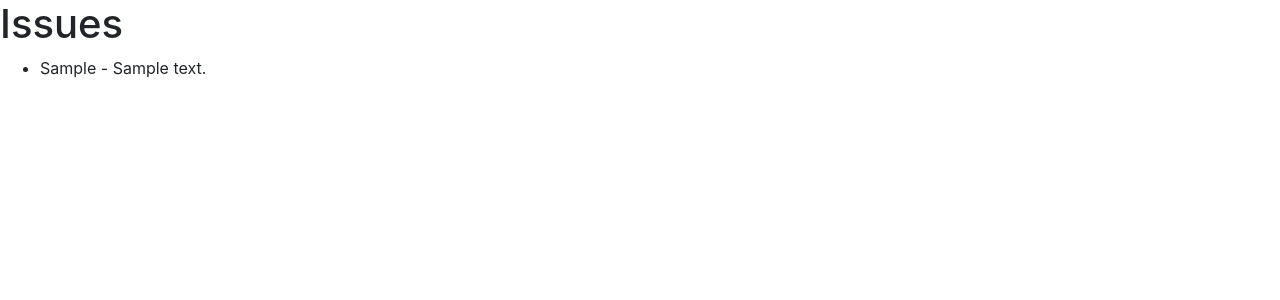
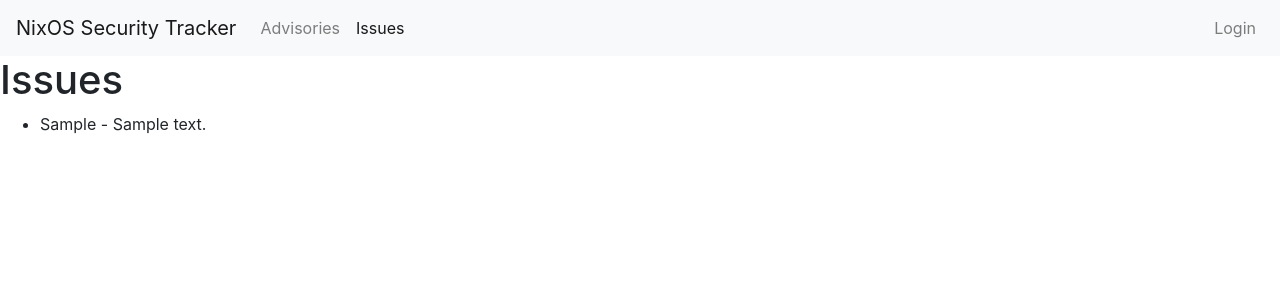
Before and after one commit to andir/nixos-security-tracker, a Django app: page /issues/ in a window 1280 px wide. Shown: the top 300 px of the page. Run offline with Django 3.2, Linux system fonts and the light colour scheme; tables that the repository leaves empty hold one stand-in row (values such as "Sample post"); some libraries are stand-ins or nearby versions.

Commit message:
view: add simple navigation
Adds a template tag to determine whether a certain view is active.

```diff
--- a/tracker/templates/base.html
+++ b/tracker/templates/base.html
@@ -1,4 +1,4 @@
-<!DOCTYPE html>
+{% load nav %}<!DOCTYPE html>
 <html>
 <head>
 <meta charset="UTF-8">
@@ -9,6 +9,32 @@
 <body>
 
 {% bootstrap_messages %}
+
+<nav class="navbar navbar-expand-lg navbar-light bg-light">
+    <a class="navbar-brand" href="/">NixOS Security Tracker</a>
+
+    <ul class="navbar-nav">
+        <li class="nav-item{% active "advisories" %}">
+            <a class="nav-link" href="{% url "advisories" %}">Advisories</a>
+        </li>
+        <li class="nav-item{% active "issues" %}">
+            <a class="nav-link" href="{% url "issues" %}">Issues</a>
+        </li>
+    </ul>
+
+    <ul class="navbar-nav ml-auto">
+        {% if is_authenticated %}
+        <li class="nav-item">
+            <a class="nav-link{% active "logout" %}" href="{% url "auth:logout" %}">Logout</a>
+        </li>
+        {% else %}
+        <li class="nav-item">
+            <a class="nav-link{% active "login" %}" href="{% url "auth:login" %}">Login</a>
+        </li>
+        {% endif %}
+    </ul>
+</nav>
+
 {% block "content" %}
 {% endblock %}
 </body>
--- /dev/null
+++ b/tracker/templatetags/nav.py
@@ -0,0 +1,18 @@
+import re
+
+from django import template
+from django.urls import NoReverseMatch, reverse
+
+register = template.Library()
+
+
+@register.simple_tag(takes_context=True)
+def active(context, pattern_or_urlname):
+    try:
+        pattern = "^" + reverse(pattern_or_urlname)
+    except NoReverseMatch:
+        pattern = pattern_or_urlname
+    path = context["request"].path
+    if re.search(pattern, path):
+        return " active"
+    return ""
```
Also changed, not shown: tracker/templatetags/__init__.py (added).
